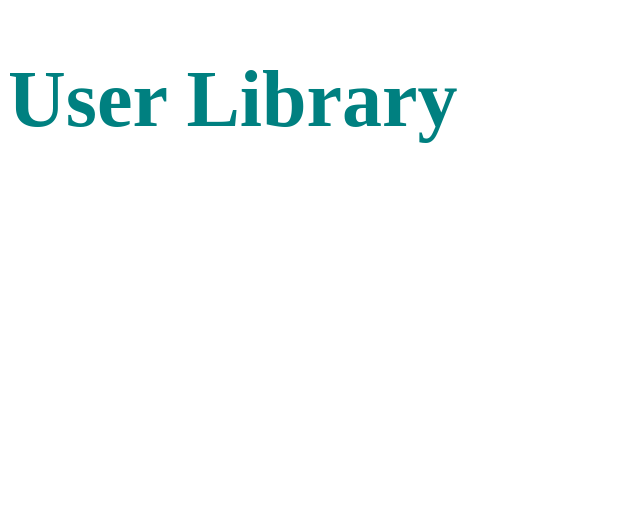
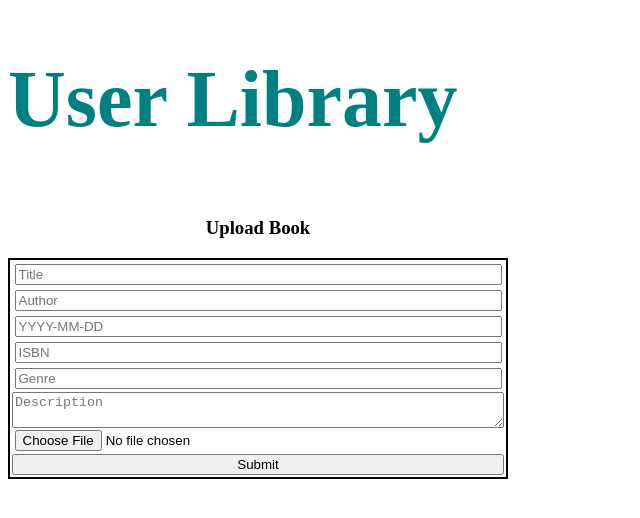
Before and after one commit to denvercude/Ai-E-Reader, a React (Vite) app in the folder frontend/: page /library in a window 1280 px wide. Shown: the top 518 px of the page, without its empty margins (0-640 px from the left). Built offline with nearby package versions, Linux system fonts and the light colour scheme.

Commit message:
feat(upload): build initial frontend ui for book upload form component

```diff
--- /dev/null
+++ b/frontend/src/components/UploadBookForm.jsx
@@ -0,0 +1,45 @@
+import React, { useState } from 'react';
+import "../styles/UploadBookForm.css";
+
+function UploadBookForm() {
+    const [formData, setFormData] = useState({
+            title: '',
+            author: '',
+            publicationDate: '',
+            ISBN: '',
+            genre: '',
+            description: '',
+            pdf: null
+    });
+
+    const handleChange = (e) => {
+        const { name, value, files } = e.target;
+        if (name === 'pdf') {
+            setFormData({...formData, pdf: files[0]});
+        } else {
+            setFormData({ ...formData, [name]: value});
+        }
+    };
+
+    const handleSubmit = async (e) => {
+        e.preventDefault();
+    };
+
+    return (
+        <div className="form-wrapper-container">
+            <h3>Upload Book</h3>
+            <form className="form-container" onSubmit={handleSubmit}>
+                <input name="title" placeholder="Title" onChange={handleChange} />
+                <input name="author" placeholder="Author" onChange={handleChange} />
+                <input name="publicationDate" placeholder="YYYY-MM-DD" onChange={handleChange} />
+                <input name="ISBN" placeholder="ISBN" onChange={handleChange} />
+                <input name="genre" placeholder="Genre" onChange={handleChange} />
+                <textarea name="description" placeholder="Description" onChange={handleChange}></textarea>
+                <input type="file" name="pdf" accept="application/pdf" onChange={handleChange} />
+                <button type="submit">Submit</button>
+            </form>
+        </div>
+    );
+}
+
+export default UploadBookForm;
--- a/frontend/src/pages/LibraryView.jsx
+++ b/frontend/src/pages/LibraryView.jsx
@@ -1,9 +1,13 @@
+import UploadBookForm from "../components/UploadBookForm";
 import "../styles/LibraryView.css";
 
 function LibraryView() {
     return(
-        <h1>User Library</h1>
-    );
+        <div>
+            <h1>User Library</h1>
+            <UploadBookForm />
+        </div>
+    )
 }
 
 export default LibraryView;
--- /dev/null
+++ b/frontend/src/styles/UploadBookForm.css
@@ -0,0 +1,22 @@
+.form-container {
+    border: solid black 2px;
+    padding: 2px;
+    display: flex;
+    flex-direction: column;
+    max-width: 500px;
+}
+
+.form-wrapper-container {
+    display: flex;
+    flex-direction: column;
+    max-width: 500px;
+}
+
+.form-wrapper-container h3 {
+    text-align: center;
+    width: 100%;
+}
+
+input {
+    margin: 2.5px;
+}
```
Also changed, not shown: frontend/src/components/PdfUpload.jsx (deleted, +0 -7 lines).
